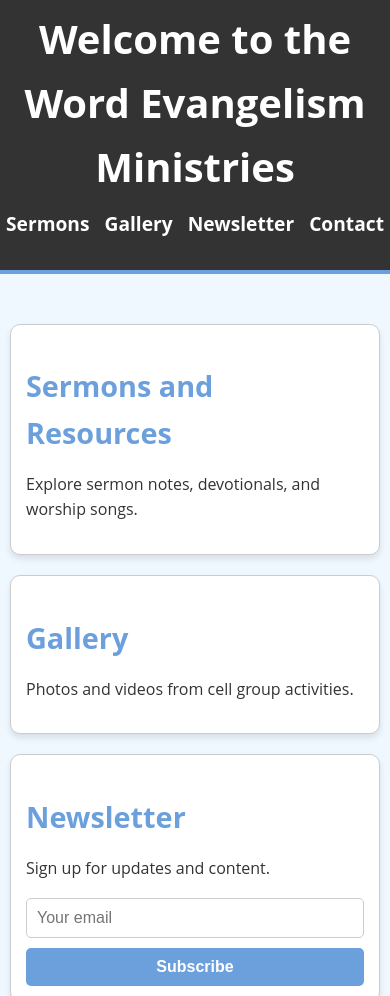
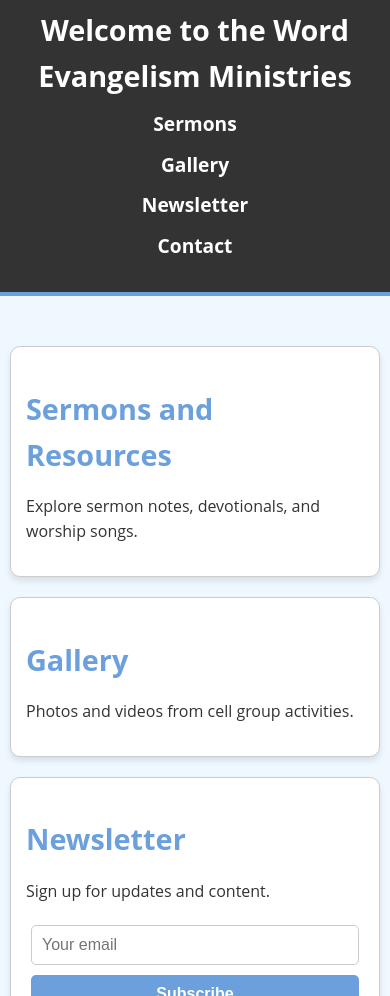
Before and after one commit to Matsikembareb/Word-Evangelism-Ministries_website, a plain HTML site: page index.html in a window 390 px wide. Shown: the part 104-1100 px from the top of the page. Drawn offline with Linux system fonts and the light colour scheme.

Commit message:
deleted header file

```diff
--- a/style.css
+++ b/style.css
@@ -100,3 +100,16 @@ header img {
     margin: 0 auto 10px; /* Centers the logo and adds spacing below it */
     border-radius: 5px; /* Optional: Adds slight rounding to the edges */
 }
+/* Media queries */
+@media (max-width: 600px) {
+    header h1 {
+        font-size: 1.8rem;
+    }
+    nav ul {
+        flex-direction: column;
+        gap: 10px;
+    }
+    form {
+        padding: 5px;
+    }
+}
```
Also changed, not shown: header.html (deleted, +0 -12 lines).
